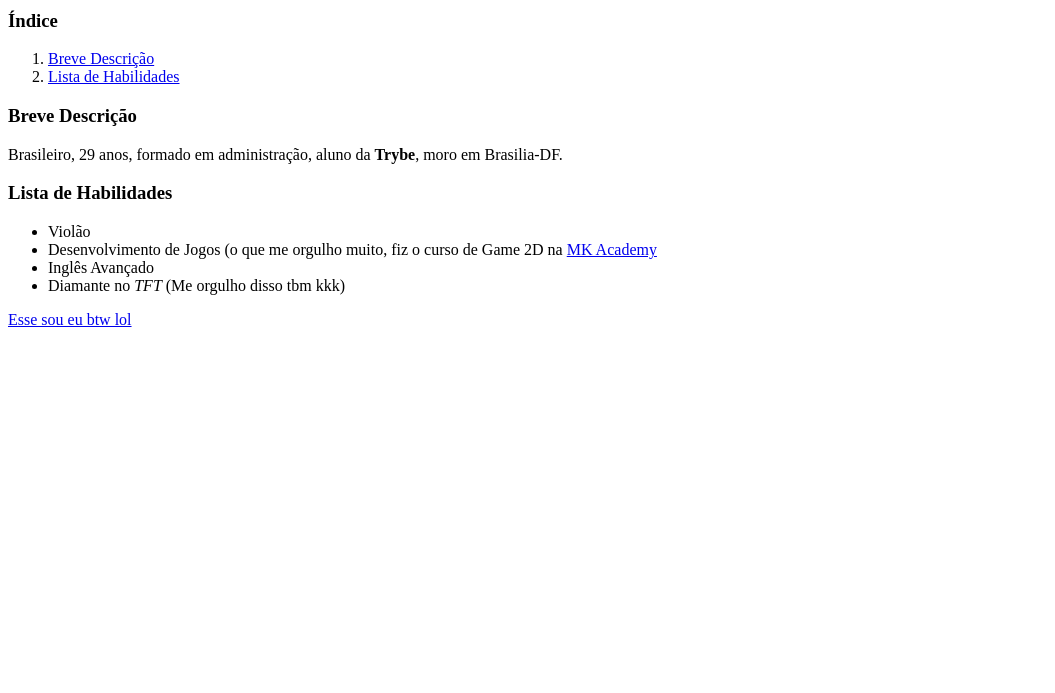
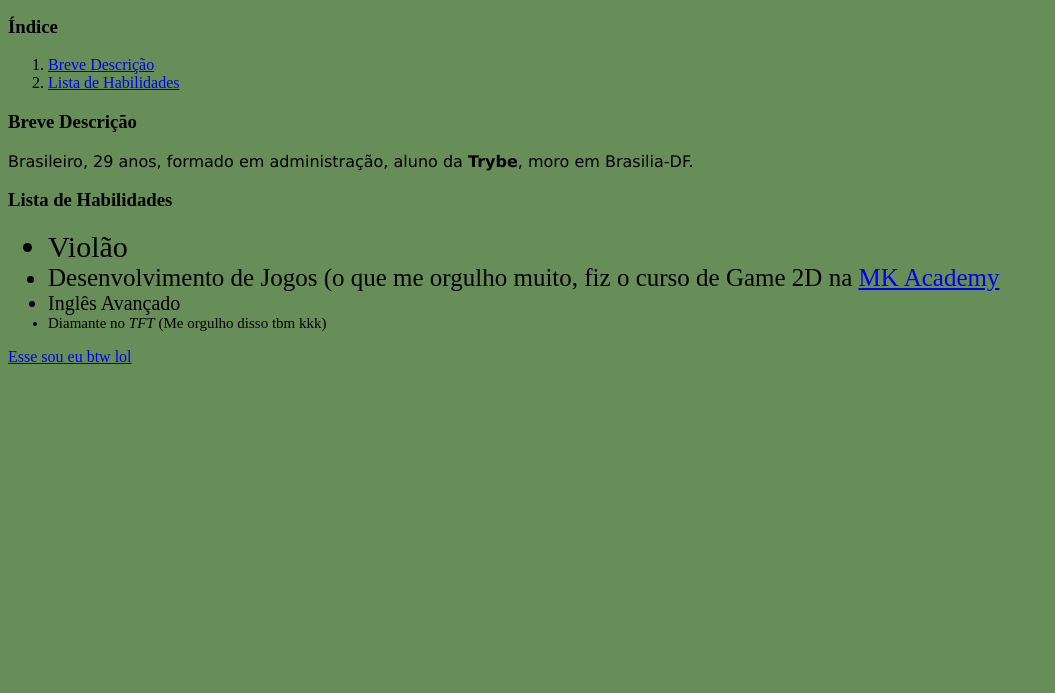
Before and after one commit to Kuytinho/Kuytinho.github.io, a plain HTML site: page index.html in a window 1280 px wide. Shown: the part 107-800 px from the top of the page, without its empty margins (0-1055 px from the left). Drawn offline with Linux system fonts and the light colour scheme.

Commit message:
Exercicios de css

```diff
--- a/index.html
+++ b/index.html
@@ -5,6 +5,31 @@
     <meta http-equiv="X-UA-Compatible" content="IE=edge">
     <meta name="viewport" content="width=device-width, initial-scale=1.0">
     <title>Portfólio</title>
+    <style>
+
+       #Nome {
+           font-family: Georgia, Times, 'Times New Roman', serif
+
+        }
+        body{
+            background-color: #678D58
+        }
+        #txtd {
+            font-family: Verdana, Geneva, Tahoma, sans-serif;
+        }
+        .musica{
+            font-size: 30px;
+        }
+        .jogo{
+            font-size: 25px;
+        }
+        .lingua{
+            font-size: 20px;
+        }
+        .diamante{
+            font-size: 15px;
+        }
+    </style>
 </head>
 <body>
     <h1 id="Nome">Lucas Carvalho de Medeiros</h1>
@@ -16,13 +41,13 @@
         <li><a href="#Lista">Lista de Habilidades</a></li>
     </ol>
     <h3 id="Descrição">Breve Descrição</h3>
-    <p>Brasileiro, 29 anos, formado em administração, aluno da <strong>Trybe</strong>, moro em Brasilia-DF. </p>
+    <p id="txtd">Brasileiro, 29 anos, formado em administração, aluno da <strong>Trybe</strong>, moro em Brasilia-DF. </p>
     <h3 id="Lista">Lista de Habilidades</h3>
     <ul>
-        <li>Violão</li>
-        <li>Desenvolvimento de Jogos (o que me orgulho muito, fiz o curso de Game 2D na <a href="https://mkacademy.art.br/" target="_blank">MK Academy</a></li>
-        <li>Inglês Avançado</li>
-        <li>Diamante no <em>TFT</em> (Me orgulho disso tbm kkk)</li>
+        <li class="musica">Violão</li>
+        <li class="jogo">Desenvolvimento de Jogos (o que me orgulho muito, fiz o curso de Game 2D na <a href="https://mkacademy.art.br/" target="_blank">MK Academy</a></li>
+        <li class="lingua">Inglês Avançado</li>
+        <li class="diamante">Diamante no <em>TFT</em> (Me orgulho disso tbm kkk)</li>
     </ul>
     <p><a href="#eu">Esse sou eu btw lol</a></p>
 </body>
```
